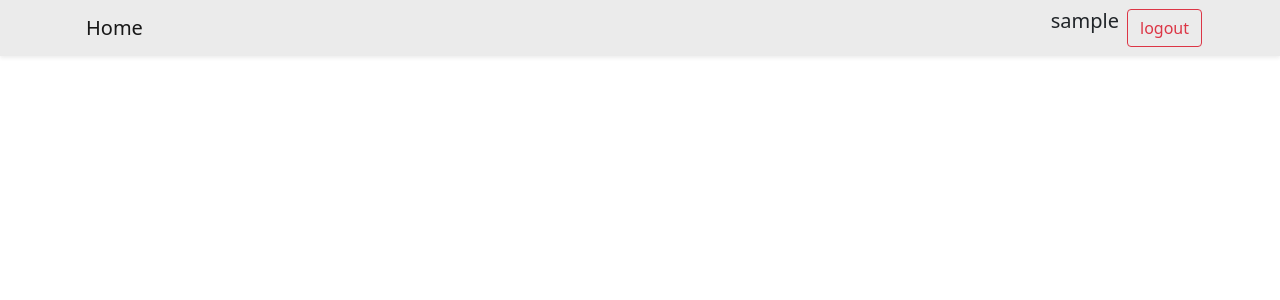
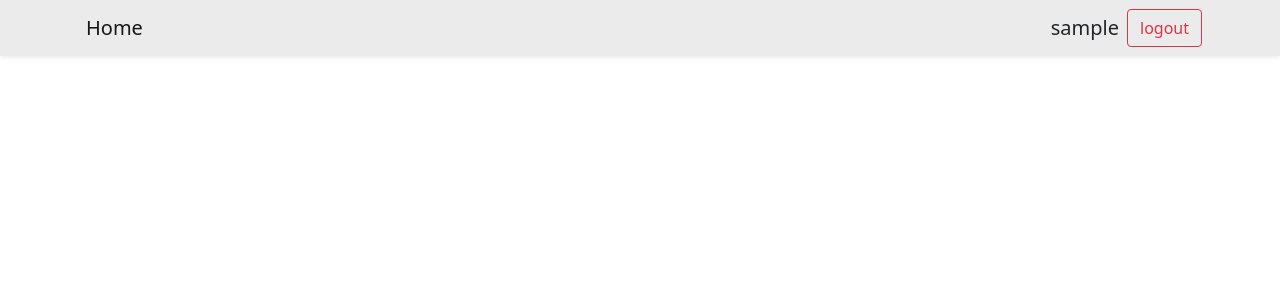
Before and after one commit to m16bappi/python-django-blog-project, a Django app: page / in a window 1280 px wide. Shown: the top 300 px of the page. Run offline with Django 3.2, Linux system fonts and the light colour scheme; the visitor is signed in with stand-in values (Sample User, id 1); data that the repository does not hold is empty; some libraries are stand-ins or nearby versions.

Commit message:
Update Base.html

```diff
--- a/templates/Base/Base.html
+++ b/templates/Base/Base.html
@@ -16,9 +16,9 @@
 <nav class="navbar navbar-light mb-5 ps-2 shadow-sm" style="background-color: #ebebeb">
     <div class="container-lg">
         <a class="navbar-brand" href="/">Home</a>
-        <div class="d-flex gap-2">
+        <div class="d-flex align-items-center gap-2">
             {% if user.is_authenticated %}
-                <h5>{{ user.username }}</h5>
+                <div class="h5 m-0">{{ user.username }}</div>
                 <a class="btn btn-outline-danger" href="{% url 'logout' %}">logout</a>
             {% else %}
                 <a href="{% url 'login' %}" class="btn btn-primary">Login</a>
```
